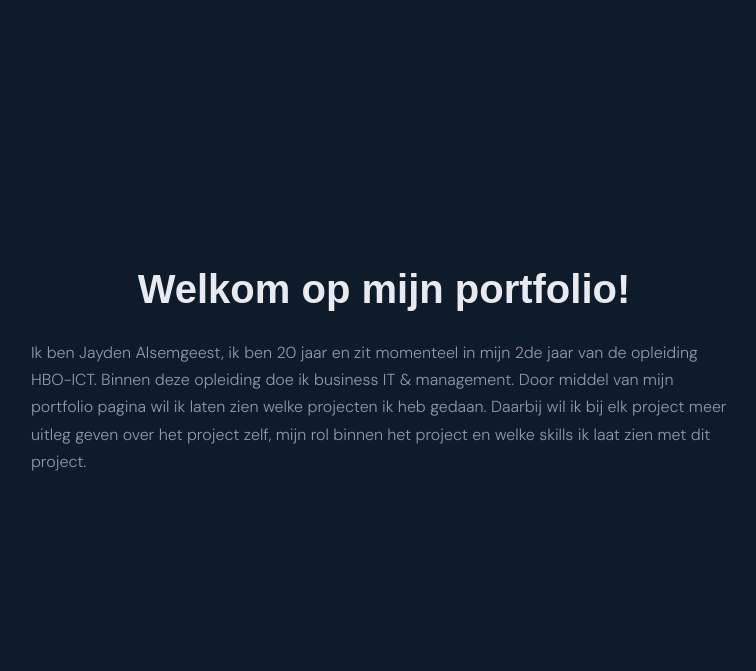
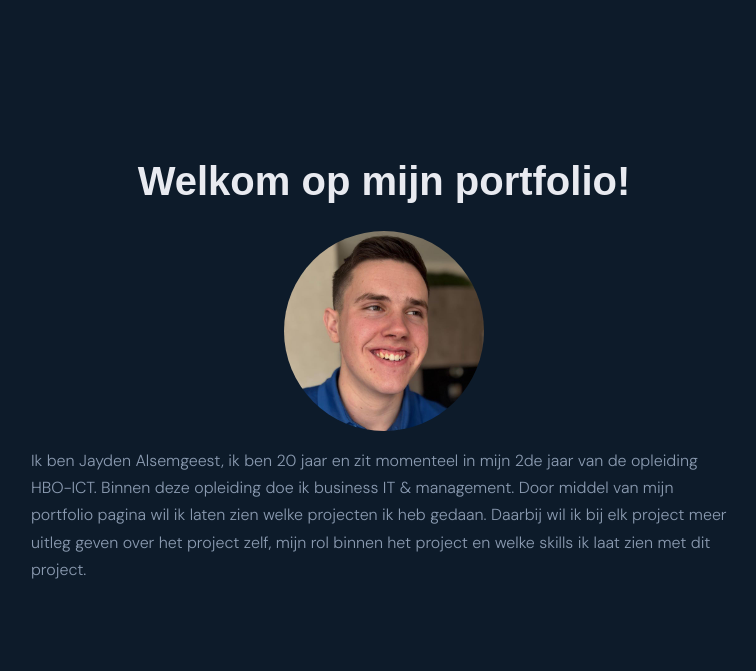
Before and after one commit to Jaydenalsemgeest/JaydenAlsemgeest.github.io, a Flask app: page / in a window 1280 px wide. Shown: the part 70-741 px from the top of the page, without its empty margins (256-1012 px from the left). Run offline with Flask 3, Linux system fonts and the light colour scheme.

Commit message:
feat: add profile photo with styling for improved personal branding

```diff
--- a/Portfolio/requirements.txt
+++ b/Portfolio/requirements.txt
@@ -5,4 +5,3 @@ itsdangerous==2.2.0
 Jinja2==3.1.6
 MarkupSafe==3.0.3
 Werkzeug==3.1.7
-gunicorn
--- a/Portfolio/static/css/style.css
+++ b/Portfolio/static/css/style.css
@@ -874,3 +874,8 @@ b {
   width:200px;
   height:250px;
 }
+.profielfoto{
+  width:200px;
+  height:200px;
+  border-radius: 50%;
+}
--- a/Portfolio/templates/index.html
+++ b/Portfolio/templates/index.html
@@ -4,6 +4,7 @@
 
 {% block content %}
     <h1>Welkom op mijn portfolio!</h1>
+    <img class="profielfoto" src="{{ url_for('static', filename='images/Profielfoto.JPG') }}" alt="Dark tech project 1">
     <p>
         Ik ben Jayden Alsemgeest, ik ben 20 jaar en zit momenteel in mijn 2de jaar van de opleiding HBO-ICT. Binnen deze opleiding doe ik business IT & management.
         Door middel van mijn portfolio pagina wil ik laten zien welke projecten ik heb gedaan.
```
